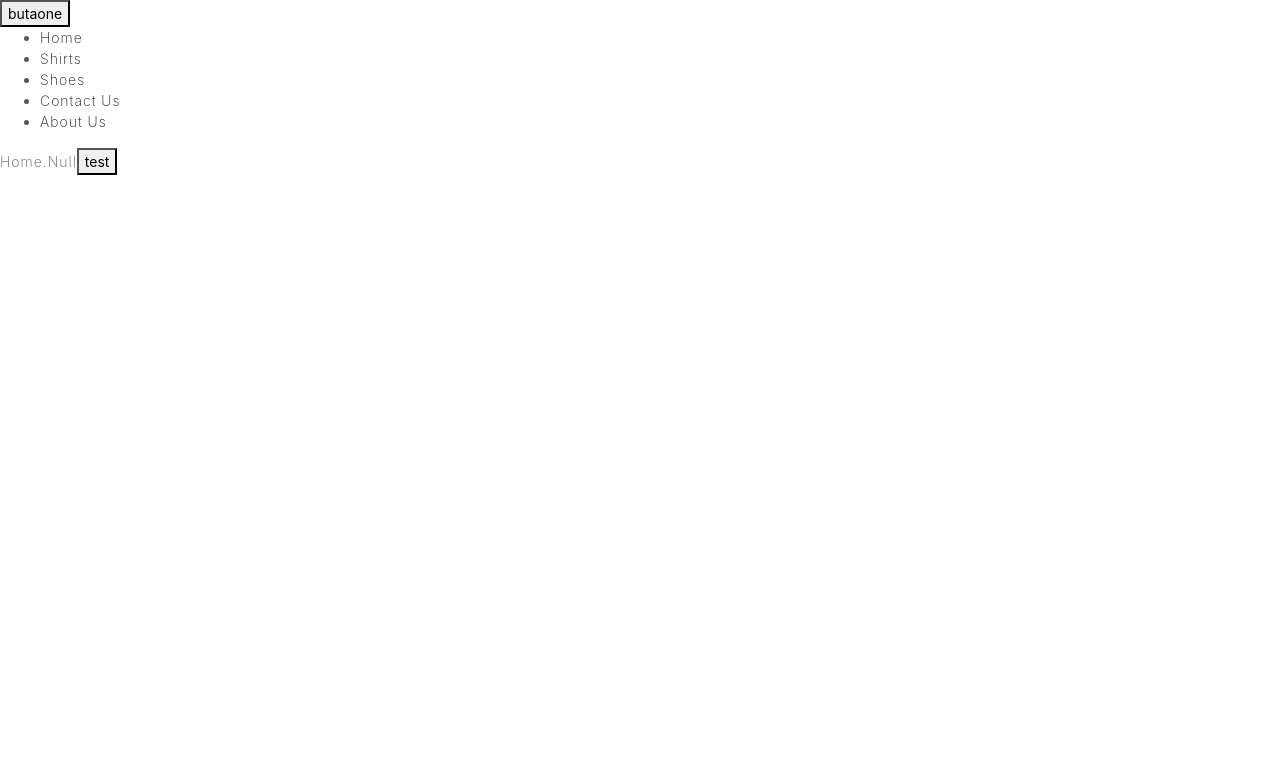
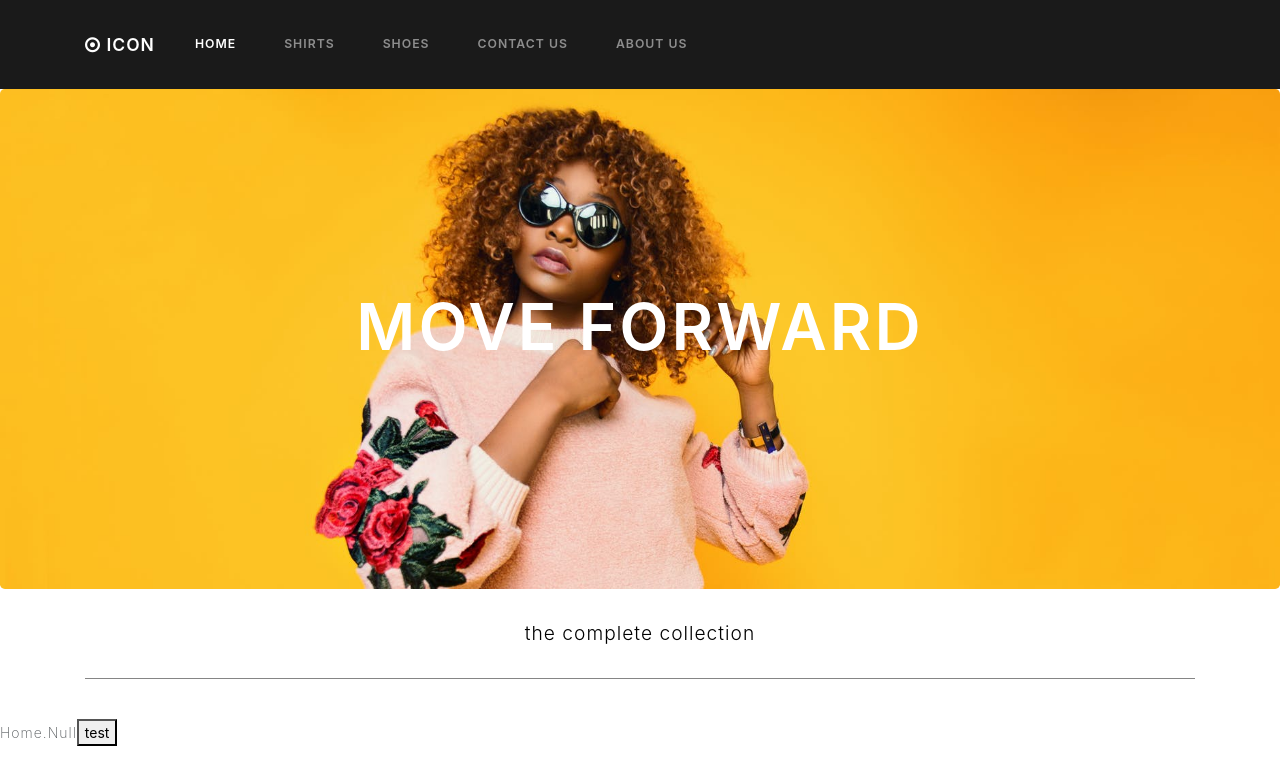
Before and after one commit to ramcd86/reactstoretesting, a React (Create React App) app: page / in a window 1280 px wide. Shown: the top 784 px of the page. Built offline with nearby package versions, Linux system fonts and the light colour scheme.

Commit message:
Ongoing work.

```diff
--- a/src/App.js
+++ b/src/App.js
@@ -57,25 +57,33 @@
     return (
       <Router>
         <div>
-
-        <button onClick={this.buttonMethod}>butaone</button>
-          <ul>
-            <li>
-              <Link to="/">Home</Link>
+        <nav className="navbar navbar-expand-lg navbar-dark bg-primary">
+            <div className="container">
+              <span className="navbar-brand" href="#"><i className="fa fa-dot-circle-o" aria-hidden="true"></i> ICON</span>
+              <button className="navbar-toggler" type="button" data-toggle="collapse" data-target="#navbarColor01" aria-controls="navbarColor01" aria-expanded="false" aria-label="Toggle navigation">
+                  <span className="navbar-toggler-icon"></span>
+              </button>
+              <div className="collapse navbar-collapse" id="navbarColor01">
+                  <ul className="navbar-nav mr-auto">
+                    <li className="nav-item active">
+                      <Link className="nav-link" to="/">Home</Link>
                     </li>
-            <li>
-              <Link to="/shirts">Shirts</Link>
+                    <li className="nav-item">
+                      <Link className="nav-link" to="/shirts">Shirts</Link>
                     </li>
-            <li>
-              <Link to="/shoes">Shoes</Link>
+                    <li className="nav-item">
+                      <Link className="nav-link" to="/shoes">Shoes</Link>
                     </li>
-            <li>
-              <Link to="/contact">Contact Us</Link>
+                    <li className="nav-item">
+                      <Link className="nav-link" to="/contact">Contact Us</Link>
                     </li>
-            <li>
-              <Link to="/about">About Us</Link>
+                    <li className="nav-item">
+                      <Link className="nav-link" to="/about">About Us</Link>
                     </li>
                   </ul>
+              </div>
+            </div>
+        </nav>
           <Route exact path="/"
           render={ (routeProps) => (<HomeComponent {...routeProps} state={this.state} stateMutator={this.stateMutator} />) }/>
 
--- a/src/pages/home.js
+++ b/src/pages/home.js
@@ -1,4 +1,5 @@
 import React, { Component } from 'react';
+import JumbotronComponent from './../components/jumbotron.js';
 
 class HomeComponent extends Component {
 
@@ -8,7 +9,8 @@
 
     render() {
         return (
-            <div>
+            <div className="container-fluid">
+            <JumbotronComponent/>
                 Home.
                 {this.props.state.initState}
 
--- a/src/styles/index.scss
+++ b/src/styles/index.scss
@@ -4,7 +4,7 @@
     background-image: url('./../assets/test2.jpeg');
     background-size: cover;
     min-height: 500px;
-    width: 100vw;
+    width: 100%;
     h1 {
         text-align: center;
         color: white;
```
Lines whose indentation alone changed are shown as unchanged.
